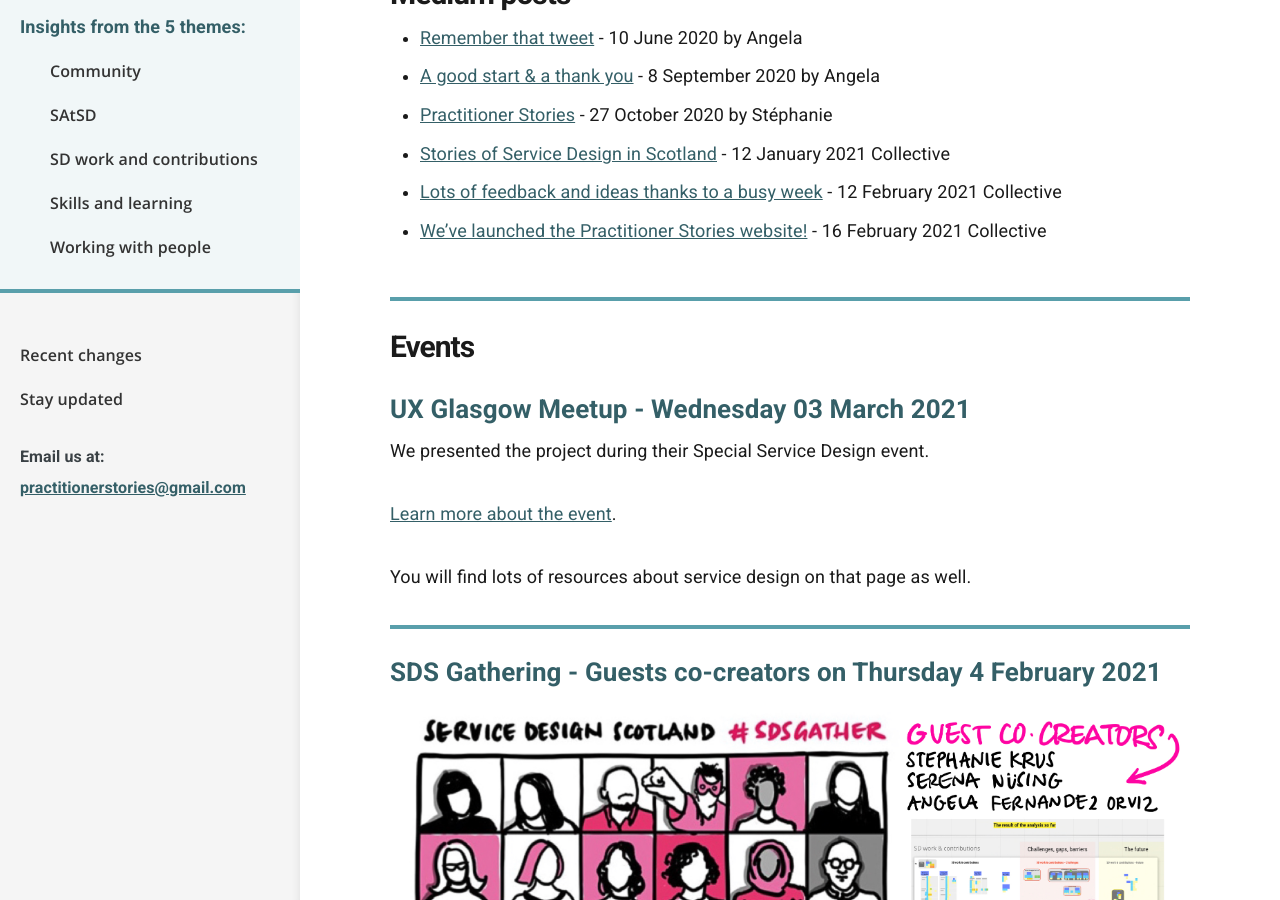
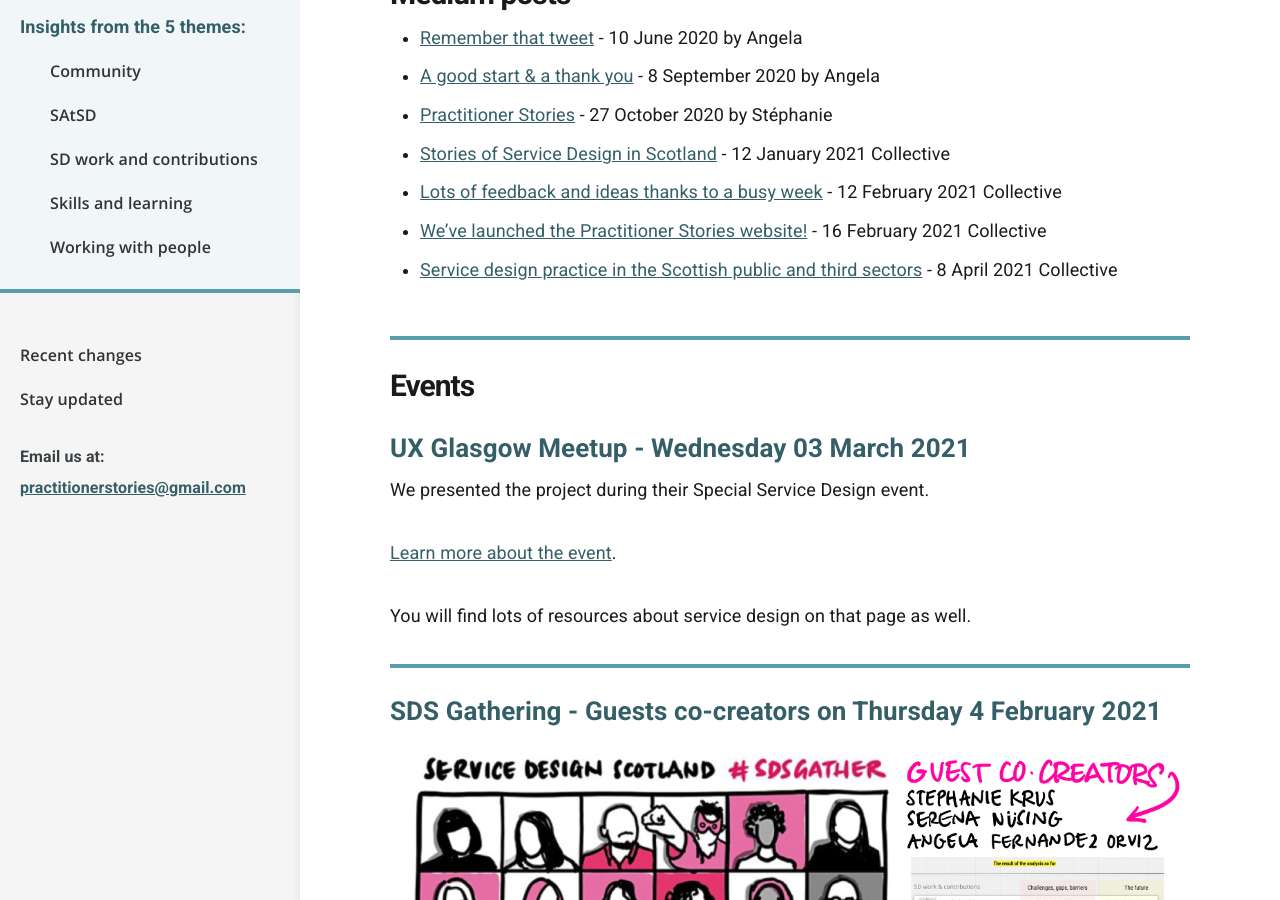
Before and after one commit to stephanie-K/practitioner-stories, a Jekyll site: the page built from comms.md, in a window 1280 px wide and 900 px high, scrolled down 344 px. Built offline with Jekyll 4.4.1, drawn with Linux system fonts in a browser that asks for light colours.

Commit message:
add latest article

```diff
--- a/comms.md
+++ b/comms.md
@@ -12,6 +12,7 @@ You will find our Medium stories here where we write about the project and the e
     <li><a href="https://practitionerstories.medium.com/stories-of-service-design-in-scotland-8f267710a2ba" target="_blank">Stories of Service Design in Scotland</a> - 12 January 2021 Collective</li>
     <li><a href="https://practitionerstories.medium.com/lots-of-feedback-and-ideas-thanks-to-a-busy-week-d18c02915b0a" target="_blank">Lots of feedback and ideas thanks to a busy week</a>  - 12 February 2021 Collective</li>
     <li><a href="https://practitionerstories.medium.com/weve-launched-the-practitioner-stories-website-944e260e97ec" target="_blank">We’ve launched the Practitioner Stories website!</a>  - 16 February 2021 Collective</li>
+    <li><a href="https://practitionerstories.medium.com/service-design-practice-in-the-scottish-public-and-third-sectors-5b2090352ab" target="_blank">Service design practice in the Scottish public and third sectors</a> - 8 April 2021 Collective</li>
 </ul>
 
 <h2 class="top-line">Events</h2>
```
